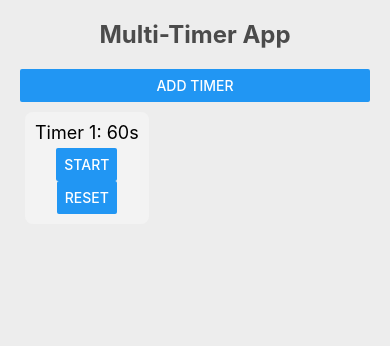
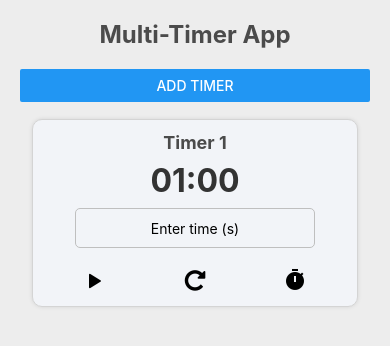
Before and after one commit to mankarshubham81/native-timer-app, a React Native app: screen / in a window 390 px wide. Both pictures are taken after a click on the button "ADD TIMER". Shown: the top 346 px of the page. Built offline with nearby package versions, Linux system fonts and the light colour scheme.

Commit message:
new custom time option and new UI

```diff
--- a/Timer.tsx
+++ b/Timer.tsx
@@ -1,6 +1,6 @@
-// Timer.tsx
 import React, { useState, useEffect } from 'react';
-import { View, Text, Button, StyleSheet } from 'react-native';
+import { View, Text, StyleSheet, TextInput, Alert, Vibration, TouchableOpacity } from 'react-native';
+import { FontAwesome, Entypo, MaterialIcons } from '@expo/vector-icons';
 
 interface TimerProps {
   id: number;
@@ -11,6 +11,8 @@ interface TimerProps {
 const Timer: React.FC<TimerProps> = ({ id, initialTime, onTimerEnd }) => {
   const [time, setTime] = useState(initialTime);
   const [isRunning, setIsRunning] = useState(false);
+  const [customTime, setCustomTime] = useState('');
+  const [inputEnabled, setInputEnabled] = useState(true);
 
   useEffect(() => {
     let interval: NodeJS.Timeout | null = null;
@@ -19,9 +21,12 @@ const Timer: React.FC<TimerProps> = ({ id, initialTime, onTimerEnd }) => {
       interval = setInterval(() => {
         setTime((prevTime) => prevTime - 1);
       }, 1000);
-    } else if (time === 0) {
+    } else if (time === 0 && isRunning) {
+      Vibration.vibrate(500);
+      Alert.alert(`Timer ${id + 1} Complete`, `Timer ${id + 1} has finished!`);
       onTimerEnd(id);
       setIsRunning(false);
+      setInputEnabled(true);
     }
 
     return () => {
@@ -30,34 +35,120 @@ const Timer: React.FC<TimerProps> = ({ id, initialTime, onTimerEnd }) => {
   }, [isRunning, time]);
 
   const handleStartPause = () => {
-    setIsRunning(!isRunning);
+    if (time > 0) {
+      setIsRunning(!isRunning);
+      setInputEnabled(false);
+    }
   };
 
   const handleReset = () => {
     setTime(initialTime);
     setIsRunning(false);
+    setInputEnabled(true);
+  };
+
+  const handleSetCustomTime = () => {
+    const newTime = parseInt(customTime, 10);
+    if (isNaN(newTime) || newTime <= 0) {
+      Alert.alert('Invalid Input', 'Please enter a positive number greater than zero.');
+    } else {
+      setTime(newTime);
+      setInputEnabled(false);
+      setCustomTime('');
+    }
+  };
+
+  const formatTime = (seconds: number) => {
+    const mins = Math.floor(seconds / 60).toString().padStart(2, '0');
+    const secs = (seconds % 60).toString().padStart(2, '0');
+    return `${mins}:${secs}`;
   };
 
   return (
-    <View style={styles.timerContainer}>
-      <Text style={styles.timerText}>{`Timer ${id + 1}: ${time}s`}</Text>
-      <Button title={isRunning ? 'Pause' : 'Start'} onPress={handleStartPause} />
-      <Button title="Reset" onPress={handleReset} />
+    <View style={[styles.timerContainer, isRunning ? styles.running : styles.paused]}>
+      <Text style={styles.timerText}>{`Timer ${id + 1}`}</Text>
+      <Text style={styles.timeDisplay}>{formatTime(time)}</Text>
+      <TextInput
+        style={styles.input}
+        placeholder="Enter time (s)"
+        value={customTime}
+        onChangeText={setCustomTime}
+        editable={inputEnabled}
+        keyboardType="numeric"
+      />
+      <View style={styles.iconRow}>
+        <TouchableOpacity onPress={handleStartPause} style={styles.iconButton}>
+          {isRunning ? (
+            <Entypo name="controller-paus" size={24} color="black" />
+          ) : (
+            <Entypo name="controller-play" size={24} color="black" />
+          )}
+        </TouchableOpacity>
+        <TouchableOpacity onPress={handleReset} style={styles.iconButton}>
+          <FontAwesome name="repeat" size={24} color="black" />
+        </TouchableOpacity>
+        <TouchableOpacity onPress={handleSetCustomTime} style={styles.iconButton} disabled={!inputEnabled}>
+          <MaterialIcons name="timer" size={24} color={inputEnabled ? "black" : "gray"} />
+        </TouchableOpacity>
+      </View>
     </View>
   );
 };
 
 const styles = StyleSheet.create({
   timerContainer: {
-    padding: 10,
-    margin: 5,
-    backgroundColor: '#f3f3f3',
-    borderRadius: 8,
+    flex: 1,
+    padding: 12,
+    margin: 12,
+    borderRadius: 10,
     alignItems: 'center',
+    backgroundColor: '#f2f4f8',
+    shadowColor: '#000',
+    shadowOpacity: 0.1,
+    shadowRadius: 4,
+    elevation: 2,
+    width: '45%',
+    borderColor: '#d4d4d4',
+    borderWidth: 1,
+  },
+  running: {
+    borderColor: '#4a90e2',
+  },
+  paused: {
+    borderColor: '#d4d4d4',
   },
   timerText: {
     fontSize: 18,
-    marginBottom: 5,
+    fontWeight: 'bold',
+    color: '#4b4b4b',
+    marginBottom: 8,
+  },
+  timeDisplay: {
+    fontSize: 32,
+    fontWeight: 'bold',
+    color: '#333',
+    marginBottom: 8,
+  },
+  input: {
+    width: '80%',
+    height: 40,
+    borderColor: '#bfbfbf',
+    borderWidth: 1,
+    paddingHorizontal: 10,
+    borderRadius: 5,
+    textAlign: 'center',
+    marginBottom: 12,
+  },
+  iconRow: {
+    flexDirection: 'row',
+    justifyContent: 'space-between',
+    width: '100%',
+    marginTop: 8,
+  },
+  iconButton: {
+    flex: 1,
+    marginHorizontal: 5,
+    alignItems: 'center',
   },
 });
 
```
